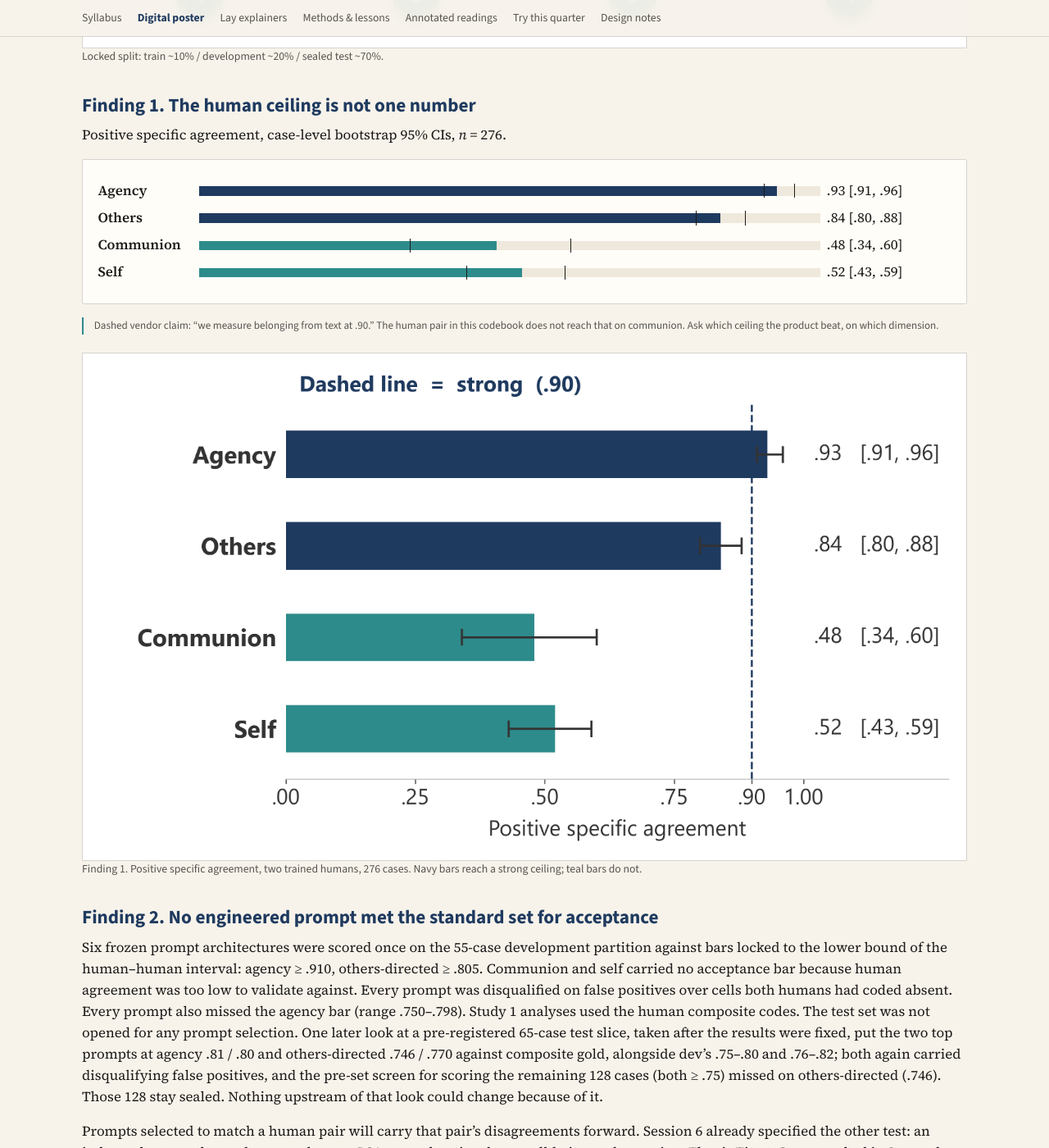
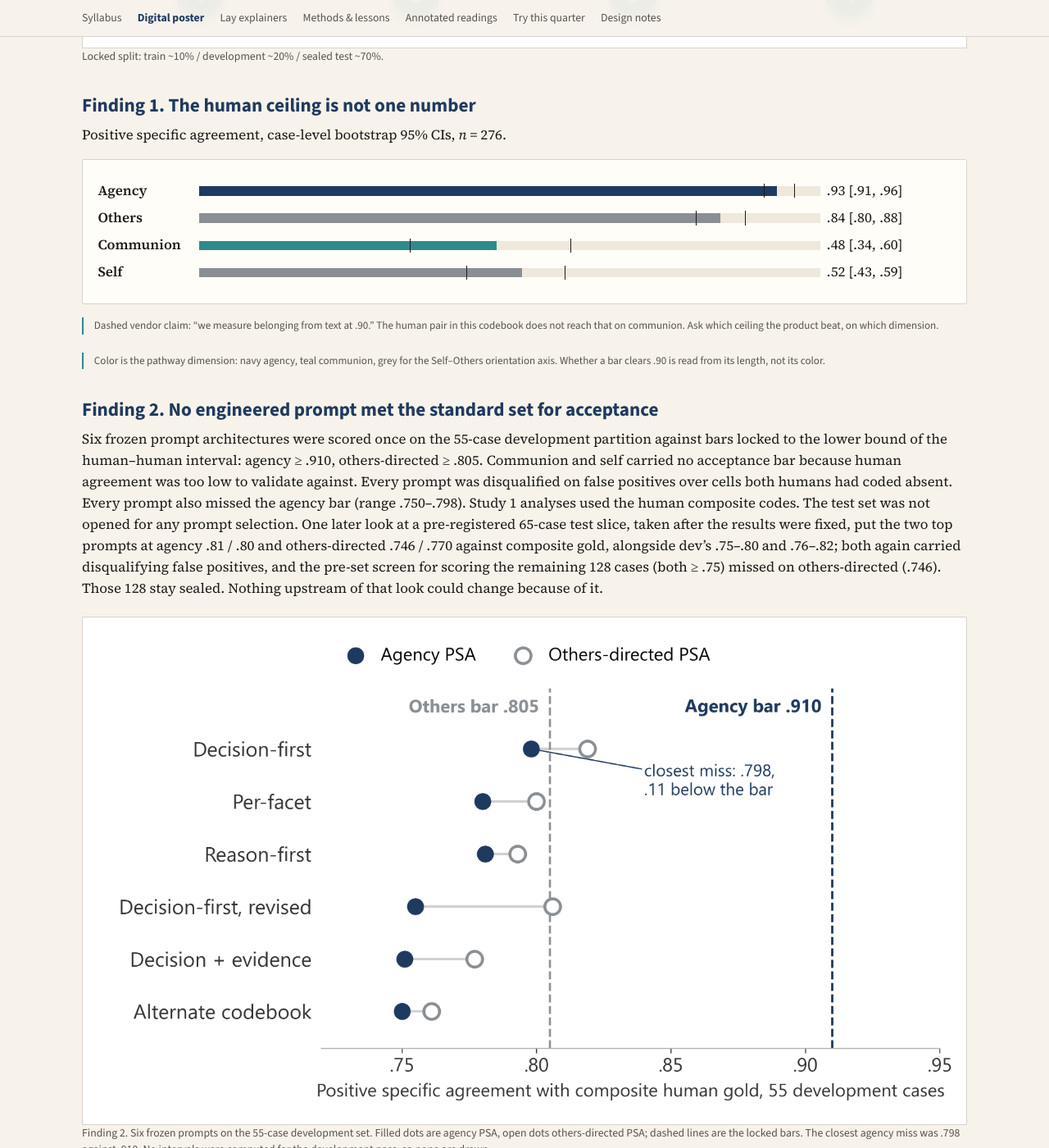
Before and after one commit to mjmonnot/mjmonnot.github.io, a Jekyll site: the page lec-2026/poster.html, which Jekyll copies as it is, in a window 1280 px wide and 1400 px high, scrolled down 3288 px. Shown: the whole window at 82% size. Built offline with Jekyll 4.4.1, drawn with Linux system fonts in a browser that asks for light colours; some of the changed text lies outside the part shown.

Commit message:
lec-2026: poster tiles follow the design page (takeaway headers, prompt dot plot, people-unit competence figure, pathway color rules)

```diff
--- a/lec-2026/assets/bag.css
+++ b/lec-2026/assets/bag.css
@@ -6,6 +6,7 @@
   --card: #fffdf8;
   --navy: #1f3a5f;
   --teal: #2e8b8b;
+  --grey: #8a8f94;
   --rust: #c45c26;
   --soft-navy: #e8eef4;
   --soft-teal: #e4f2f2;
--- a/lec-2026/poster.html
+++ b/lec-2026/poster.html
@@ -92,7 +92,7 @@
     </div>
     <div class="bar-row">
       <strong>Others</strong>
-      <div class="bar-track"><div class="bar-fill" style="width:84%;background:var(--navy)"></div><div class="bar-ci" style="left:80%;width:8%"></div></div>
+      <div class="bar-track"><div class="bar-fill" style="width:84%;background:var(--grey)"></div><div class="bar-ci" style="left:80%;width:8%"></div></div>
       <span>.84 [.80, .88]</span>
     </div>
     <div class="bar-row">
@@ -102,18 +102,19 @@
     </div>
     <div class="bar-row">
       <strong>Self</strong>
-      <div class="bar-track"><div class="bar-fill" style="width:52%;background:var(--teal)"></div><div class="bar-ci" style="left:43%;width:16%"></div></div>
+      <div class="bar-track"><div class="bar-fill" style="width:52%;background:var(--grey)"></div><div class="bar-ci" style="left:43%;width:16%"></div></div>
       <span>.52 [.43, .59]</span>
     </div>
   </div>
   <p class="sidenote">Dashed vendor claim: “we measure belonging from text at .90.” The human pair in this codebook does not reach that on communion. Ask which ceiling the product beat, on which dimension.</p>
-  <figure>
-    <img src="assets/fig_benchmarks.png" alt="Human coder agreement by meaning dimension with 95 percent intervals">
-    <figcaption>Finding 1. Positive specific agreement, two trained humans, 276 cases. Navy bars reach a strong ceiling; teal bars do not.</figcaption>
-  </figure>
+  <p class="sidenote">Color is the pathway dimension: navy agency, teal communion, grey for the Self–Others orientation axis. Whether a bar clears .90 is read from its length, not its color.</p>
 
   <h2>Finding 2. No engineered prompt met the standard set for acceptance</h2>
   <p>Six frozen prompt architectures were scored once on the 55-case development partition against bars locked to the lower bound of the human–human interval: agency ≥ .910, others-directed ≥ .805. Communion and self carried no acceptance bar because human agreement was too low to validate against. Every prompt was disqualified on false positives over cells both humans had coded absent. Every prompt also missed the agency bar (range .750–.798). Study 1 analyses used the human composite codes. The test set was not opened for any prompt selection. One later look at a pre-registered 65-case test slice, taken after the results were fixed, put the two top prompts at agency .81 / .80 and others-directed .746 / .770 against composite gold, alongside dev’s .75–.80 and .76–.82; both again carried disqualifying false positives, and the pre-set screen for scoring the remaining 128 cases (both ≥ .75) missed on others-directed (.746). Those 128 stay sealed. Nothing upstream of that look could change because of it.</p>
+  <figure>
+    <img src="assets/fig_prompts.png" alt="Six frozen prompts: agency and others-directed agreement against the two locked acceptance bars">
+    <figcaption>Finding 2. Six frozen prompts on the 55-case development set. Filled dots are agency PSA, open dots others-directed PSA; dashed lines are the locked bars. The closest agency miss was .798 against .910. No intervals were computed for the development pass, so none are drawn.</figcaption>
+  </figure>
   <p>Prompts selected to match a human pair will carry that pair’s disagreements forward. Session 6 already specified the other test: an independent panel, not chosen on human PSA, scored against later well-being and retention. That is Tier 3. It was parked in September so the paper could ship on human gold. It is back on the table (ADR 0010) and has not touched the sealed 128.</p>
 
   <h2>Finding 3. The registered next-year estimates came in near zero</h2>
@@ -132,8 +133,8 @@
     <p>When Time 1 stories grounded meaning in competence or mastery, Time 2 turnover intentions were higher (<em>b</em> = 1.40, 95% CI [0.58, 2.22], <em>p</em> = .0008, <em>n</em> = 100) and so was emotional exhaustion (<em>b</em> = 0.95 [0.20, 1.70], <em>p</em> = .014, <em>n</em> = 94). Seventeen of 140 matched cases carried the code. The association survived a joint Time 1 survey battery. It is a candidate for a designed test. It is not a product finding.</p>
   </div>
   <figure>
-    <img src="assets/fig_competence.png" alt="Competence-coded Time 1 stories and Time 2 strain">
-    <figcaption>Exploratory. Competence-anchored Time 1 narratives and later strain. Seventeen present-coded cases. A candidate for a designed test.</figcaption>
+    <img src="assets/fig_competence.png" alt="Seventeen of 140 matched respondents whose Time 1 story grounded meaning in competence, with Time 2 turnover intention and exhaustion group means and 95 percent intervals">
+    <figcaption>Exploratory. One mark per matched respondent (17 of 140 present-coded; counts only, no scores are drawn). Group means with 95% CIs for Time 2 turnover intentions and emotional exhaustion; adjusted estimates are in Table 4 of the manuscript. A candidate for a designed test.</figcaption>
   </figure>
 
   <h2>Finding 4. Nurses named the apparatus, not AI</h2>
```
Also changed, not shown: lec-2026/design.html (+4 -4 lines), lec-2026/assets/fig_benchmarks.png, lec-2026/assets/fig_competence.png, lec-2026/assets/fig_prompts.png (added), 1 other file.
